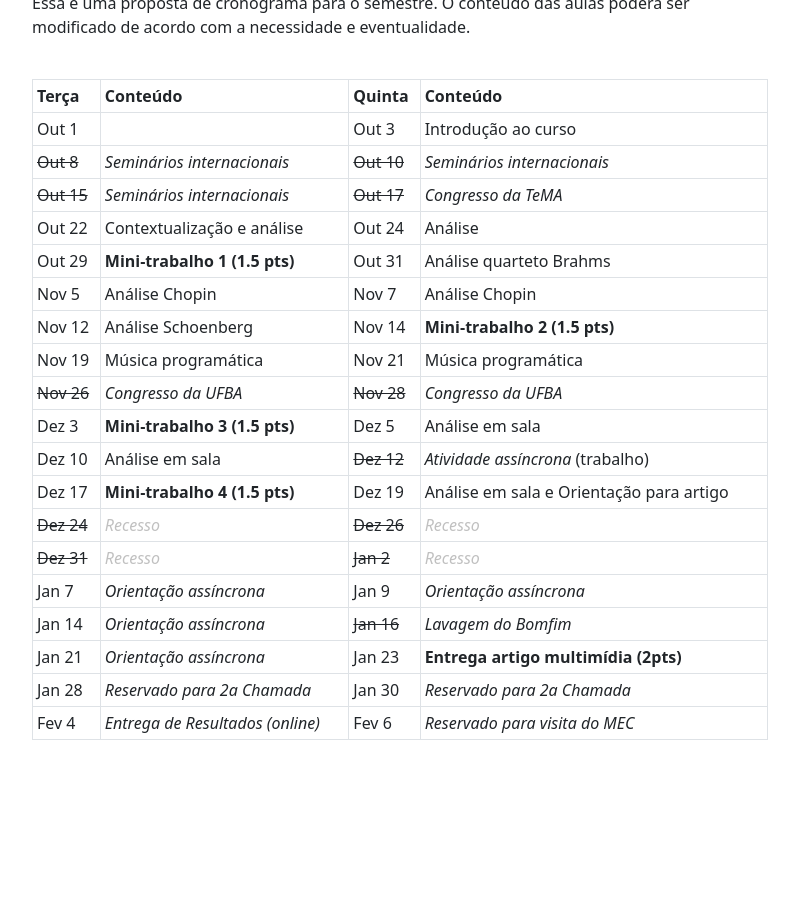
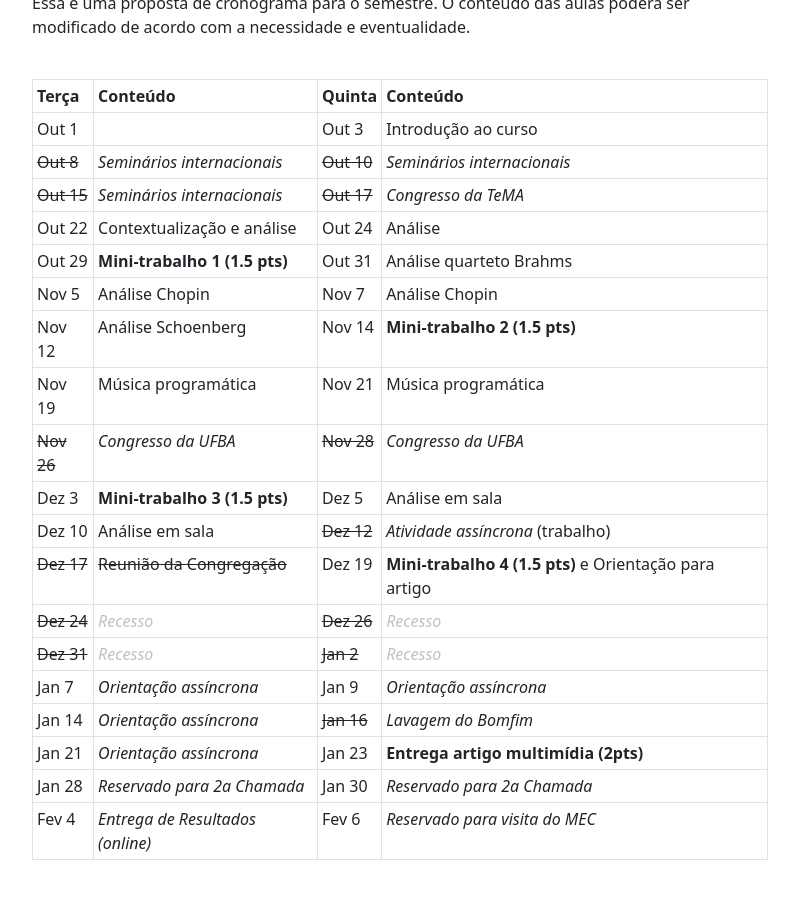
Before and after one commit to pedrokroger/pedrokroger.github.io, a Jekyll site: the page built from aulas/lem8.md, in a window 1280 px wide and 900 px high, scrolled down 1772 px. Shown: the whole window, without its empty margins (50-849 px from the left). Built offline with Jekyll 4.4.1, drawn with Linux system fonts in a browser that asks for light colours; before the commit the page ends 2552 px from its top, so only the background shows below that.

Commit message:
Atualiza cronograma

```diff
--- a/aulas/lem8.md
+++ b/aulas/lem8.md
@@ -87,24 +87,24 @@ abaixos.
 Essa é uma proposta de cronograma para o semestre. O conteúdo das aulas poderá
 ser modificado de acordo com a necessidade e eventualidade.
 
-| Terça      | Conteúdo                         | Quinta     | Conteúdo                                 |
-|:-----------|:---------------------------------|:-----------|:-----------------------------------------|
-| Out 1      |                                  | Out 3      | Introdução ao curso                      |
-| ~~Out 8~~  | *Seminários internacionais*      | ~~Out 10~~ | *Seminários internacionais*              |
-| ~~Out 15~~ | *Seminários internacionais*      | ~~Out 17~~ | *Congresso da TeMA*                      |
-| Out 22     | Contextualização e análise       | Out 24     | Análise                                  |
-| Out 29     | **Mini-trabalho 1 (1.5 pts)**    | Out 31     | Análise quarteto Brahms                  |
-| Nov 5      | Análise Chopin                   | Nov 7      | Análise Chopin                           |
-| Nov 12     | Análise Schoenberg               | Nov 14     | **Mini-trabalho 2 (1.5 pts)**            |
-| Nov 19     | Música programática              | Nov 21     | Música programática                      |
-| ~~Nov 26~~ | *Congresso da UFBA*              | ~~Nov 28~~ | *Congresso da UFBA*                      |
-| Dez 3      | **Mini-trabalho 3 (1.5 pts)**    | Dez 5      | Análise em sala                          |
-| Dez 10     | Análise em sala                  | ~~Dez 12~~ | *Atividade assíncrona* (trabalho)        |
-| Dez 17     | **Mini-trabalho 4 (1.5 pts)**    | Dez 19     | Análise em sala e Orientação para artigo |
-| ~~Dez 24~~ | *Recesso*                        | ~~Dez 26~~ | *Recesso*                                |
-| ~~Dez 31~~ | *Recesso*                        | ~~Jan 2~~  | *Recesso*                                |
-| Jan 7      | *Orientação assíncrona*          | Jan 9      | *Orientação assíncrona*                  |
-| Jan 14     | *Orientação assíncrona*          | ~~Jan 16~~ | *Lavagem do Bomfim*                      |
-| Jan 21     | *Orientação assíncrona*          | Jan 23     | **Entrega artigo multimídia (2pts)**     |
-| Jan 28     | *Reservado para 2a Chamada*      | Jan 30     | *Reservado para 2a Chamada*              |
-| Fev 4      | *Entrega de Resultados (online)* | Fev 6      | *Reservado para visita do MEC*           |
+| Terça      | Conteúdo                         | Quinta     | Conteúdo                                               |
+|:-----------|:---------------------------------|:-----------|:-------------------------------------------------------|
+| Out 1      |                                  | Out 3      | Introdução ao curso                                    |
+| ~~Out 8~~  | *Seminários internacionais*      | ~~Out 10~~ | *Seminários internacionais*                            |
+| ~~Out 15~~ | *Seminários internacionais*      | ~~Out 17~~ | *Congresso da TeMA*                                    |
+| Out 22     | Contextualização e análise       | Out 24     | Análise                                                |
+| Out 29     | **Mini-trabalho 1 (1.5 pts)**    | Out 31     | Análise quarteto Brahms                                |
+| Nov 5      | Análise Chopin                   | Nov 7      | Análise Chopin                                         |
+| Nov 12     | Análise Schoenberg               | Nov 14     | **Mini-trabalho 2 (1.5 pts)**                          |
+| Nov 19     | Música programática              | Nov 21     | Música programática                                    |
+| ~~Nov 26~~ | *Congresso da UFBA*              | ~~Nov 28~~ | *Congresso da UFBA*                                    |
+| Dez 3      | **Mini-trabalho 3 (1.5 pts)**    | Dez 5      | Análise em sala                                        |
+| Dez 10     | Análise em sala                  | ~~Dez 12~~ | *Atividade assíncrona* (trabalho)                      |
+| ~~Dez 17~~ | ~~Reunião da Congregação~~       | Dez 19     | **Mini-trabalho 4 (1.5 pts)** e Orientação para artigo |
+| ~~Dez 24~~ | *Recesso*                        | ~~Dez 26~~ | *Recesso*                                              |
+| ~~Dez 31~~ | *Recesso*                        | ~~Jan 2~~  | *Recesso*                                              |
+| Jan 7      | *Orientação assíncrona*          | Jan 9      | *Orientação assíncrona*                                |
+| Jan 14     | *Orientação assíncrona*          | ~~Jan 16~~ | *Lavagem do Bomfim*                                    |
+| Jan 21     | *Orientação assíncrona*          | Jan 23     | **Entrega artigo multimídia (2pts)**                   |
+| Jan 28     | *Reservado para 2a Chamada*      | Jan 30     | *Reservado para 2a Chamada*                            |
+| Fev 4      | *Entrega de Resultados (online)* | Fev 6      | *Reservado para visita do MEC*                         |
```
Also changed, not shown: aulas/orq2.md (+2 -2 lines).
